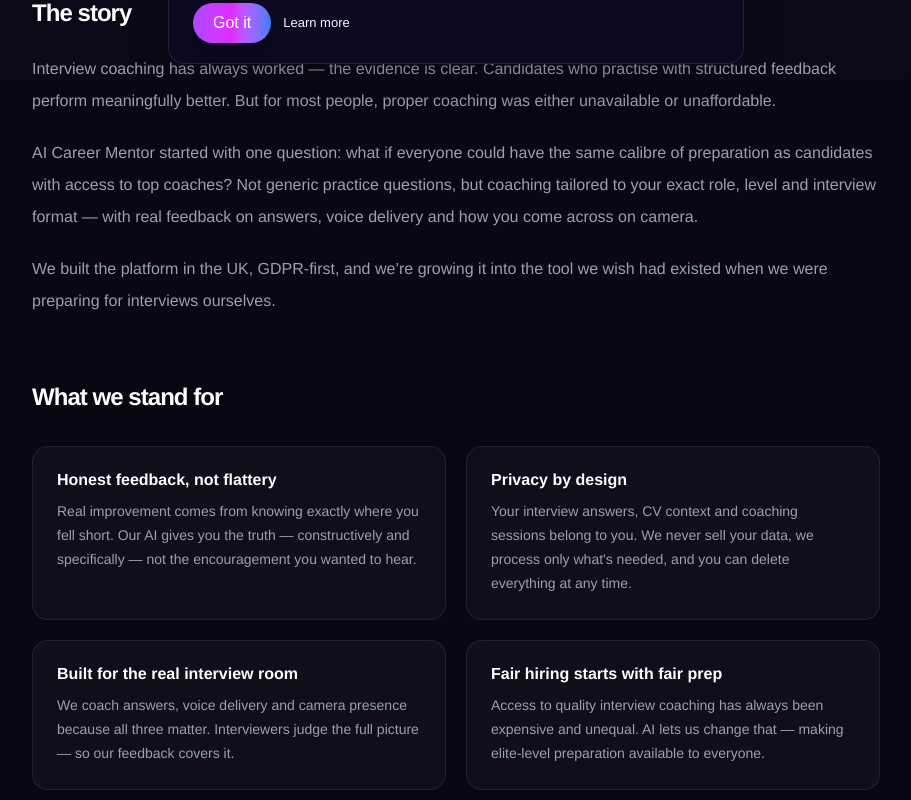
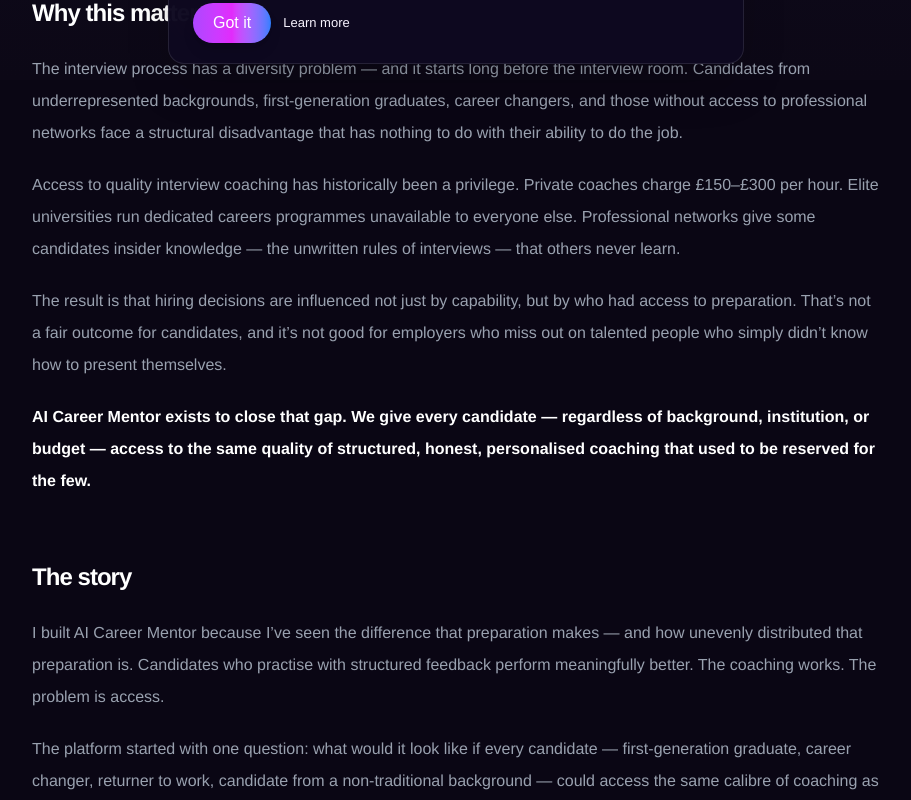
Before and after one commit to kumarrak1k/aim-mvp, a Next.js app: page /about in a window 1280 px wide. Shown: the part 720-1520 px from the top of the page, without its empty margins (184-1095 px from the left). Built offline with nearby package versions, Linux system fonts and the light colour scheme.

Commit message:
feat: rewrite About page around DE&I mission and inclusive access to opportunity

```diff
--- a/app/about/page.tsx
+++ b/app/about/page.tsx
@@ -23,20 +23,20 @@
 
 const values = [
   {
+    title: "Equal access to preparation",
+    body: "A first-generation graduate deserves the same quality of interview coaching as someone whose parents went to Oxbridge. We built AI Career Mentor so that background, network, and budget can no longer determine who gets prepared and who doesn't.",
+  },
+  {
     title: "Honest feedback, not flattery",
     body: "Real improvement comes from knowing exactly where you fell short. Our AI gives you the truth — constructively and specifically — not the encouragement you wanted to hear.",
   },
   {
+    title: "Reducing bias, not reinforcing it",
+    body: "Unstructured interviews disadvantage candidates who aren't familiar with the unwritten rules. We teach those rules explicitly — STAR structure, competency frameworks, delivery — so that every candidate can be judged on their genuine capability.",
+  },
+  {
     title: "Privacy by design",
     body: "Your interview answers, CV context and coaching sessions belong to you. We never sell your data, we process only what's needed, and you can delete everything at any time.",
-  },
-  {
-    title: "Built for the real interview room",
-    body: "We coach answers, voice delivery and camera presence because all three matter. Interviewers judge the full picture — so our feedback covers it.",
-  },
-  {
-    title: "Fair hiring starts with fair prep",
-    body: "Access to quality interview coaching has always been expensive and unequal. AI lets us change that — making elite-level preparation available to everyone.",
   },
 ];
 
@@ -44,7 +44,7 @@
   {
     name: "Rakesh Kumar",
     role: "Founder & CEO",
-    bio: "Background in talent assessment and career coaching. Built AI Career Mentor to make the kind of preparation that changes outcomes accessible to everyone — not just those who can afford a £200/hour coach.",
+    bio: "Background in talent assessment and career coaching. Passionate about creating fair and inclusive access to opportunity — built AI Career Mentor so that the quality of your preparation is never determined by your background, network, or budget.",
     photo: "/team/rakesh-kumar.jpeg",
     linkedin: null,
   },
@@ -102,26 +102,62 @@
           </blockquote>
         </section>
 
+        {/* DE&I statement */}
+        <section className="mb-16">
+          <h2 className="mb-6 text-2xl font-black tracking-[-0.04em]">Why this matters</h2>
+          <div className="space-y-5 text-base leading-8 text-gray-400">
+            <p>
+              The interview process has a diversity problem — and it starts long before
+              the interview room. Candidates from underrepresented backgrounds,
+              first-generation graduates, career changers, and those without access to
+              professional networks face a structural disadvantage that has nothing to
+              do with their ability to do the job.
+            </p>
+            <p>
+              Access to quality interview coaching has historically been a privilege.
+              Private coaches charge £150–£300 per hour. Elite universities run
+              dedicated careers programmes unavailable to everyone else. Professional
+              networks give some candidates insider knowledge — the unwritten rules of
+              interviews — that others never learn.
+            </p>
+            <p>
+              The result is that hiring decisions are influenced not just by capability,
+              but by who had access to preparation. That&rsquo;s not a fair outcome for
+              candidates, and it&rsquo;s not good for employers who miss out on talented
+              people who simply didn&rsquo;t know how to present themselves.
+            </p>
+            <p className="font-black text-white">
+              AI Career Mentor exists to close that gap. We give every candidate —
+              regardless of background, institution, or budget — access to the same
+              quality of structured, honest, personalised coaching that used to be
+              reserved for the few.
+            </p>
+          </div>
+        </section>
+
         {/* Story */}
         <section className="mb-16">
           <h2 className="mb-6 text-2xl font-black tracking-[-0.04em]">The story</h2>
           <div className="space-y-5 text-base leading-8 text-gray-400">
             <p>
-              Interview coaching has always worked — the evidence is clear. Candidates
-              who practise with structured feedback perform meaningfully better. But
-              for most people, proper coaching was either unavailable or unaffordable.
+              I built AI Career Mentor because I&rsquo;ve seen the difference that
+              preparation makes — and how unevenly distributed that preparation is.
+              Candidates who practise with structured feedback perform meaningfully
+              better. The coaching works. The problem is access.
             </p>
             <p>
-              AI Career Mentor started with one question: what if everyone could have
-              the same calibre of preparation as candidates with access to top coaches?
-              Not generic practice questions, but coaching tailored to your exact role,
-              level and interview format — with real feedback on answers, voice delivery
-              and how you come across on camera.
+              The platform started with one question: what would it look like if every
+              candidate — first-generation graduate, career changer, returner to work,
+              candidate from a non-traditional background — could access the same
+              calibre of coaching as someone with a top-tier careers service and a
+              private coach? Not generic questions, but coaching tailored to their
+              exact role, level, and interview format — with honest feedback on answers,
+              voice delivery, and camera presence.
             </p>
             <p>
-              We built the platform in the UK, GDPR-first, and we&rsquo;re growing it
-              into the tool we wish had existed when we were preparing for interviews
-              ourselves.
+              We built it in the UK, GDPR-first, and we&rsquo;re committed to keeping
+              the core experience genuinely accessible. Because inclusive hiring has to
+              start with inclusive preparation.
             </p>
           </div>
         </section>
```
